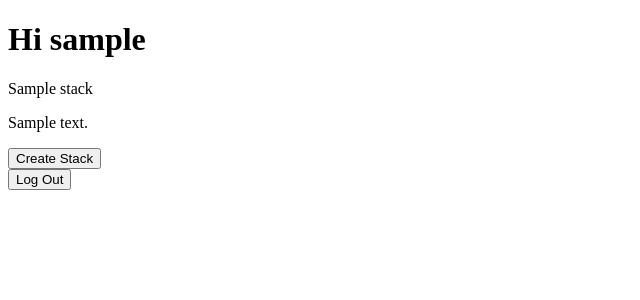
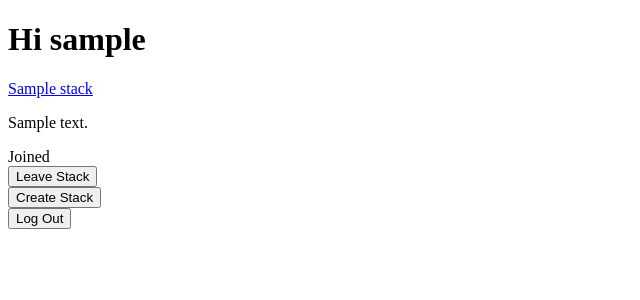
Before and after one commit to El-basel/stackexchange-clone, a Django app: page / in a window 1280 px wide. Shown: the top 300 px of the page, without its empty margins (0-640 px from the left). Run offline with Django 5.2, Linux system fonts and the light colour scheme; a user stored in the database is signed in; tables that the repository leaves empty hold one stand-in row (values such as "Sample post").

Commit message:
added home page

```diff
--- a/stackexchange/settings.py
+++ b/stackexchange/settings.py
@@ -79,7 +79,7 @@ DATABASES = {
     'default': {
         'ENGINE': 'django.db.backends.postgresql',
         'NAME': os.getenv('NAME'),
-        'USER': os.getenv('USER'),
+        'USER': os.getenv('DB_USER'),
         'PASSWORD': os.getenv('PASSWORD'),
         'HOST': os.getenv('HOST'),
         'PORT': '',
--- a/stackexchangeapp/models.py
+++ b/stackexchangeapp/models.py
@@ -1,18 +1,24 @@
 from django.db import models
 from django.contrib.auth.models import AbstractUser
 from django.core.exceptions import ValidationError
+from django.utils.text import slugify
 
 class User(AbstractUser):
     email = models.EmailField(blank=False)
 
 class Stack(models.Model):
     title = models.CharField(max_length=30)
+    slug = models.SlugField(blank=True)
     description = models.TextField(blank=True)
     created_at = models.DateTimeField(auto_now_add=True)
     created_by = models.ForeignKey(User, on_delete=models.SET_NULL, null=True)
 
     def __str__(self):
         return self.title
+    def save(self, *args, **kwargs):
+        if not self.slug:
+            self.slug = slugify(self.title)
+        super().save(*args, **kwargs)
 
 
 class StackMembership(models.Model):
--- a/stackexchangeapp/urls.py
+++ b/stackexchangeapp/urls.py
@@ -1,10 +1,13 @@
 from django.urls import path, include
-from .views import SignUpView, HomeView, StackCreationView
+from .views import *
 from django.contrib.auth.decorators import login_required
 
 urlpatterns = [
-    path('', login_required(HomeView.as_view()), name="home"),
+    path('', HomeView.as_view(), name="home"),
     path('accounts/signup/', SignUpView.as_view(), name="signup"),
     path('accounts/', include("django.contrib.auth.urls")),
-    path('create-stack/', login_required(StackCreationView.as_view()), name="create_stack")
+    path('create-stack/', StackCreationView.as_view(), name="create_stack"),
+    path('join-stack/<int:stack_id>', JoinStackView.as_view(), name="join_stack"),
+    path('leave-stack/<int:stack_id>', LeaveStackView.as_view(), name="leave_stack"),
+    path('stack/<int:stack_id>/<slug:stack_slug>', StackDetailView.as_view(),name="stack")
 ]
--- a/stackexchangeapp/views.py
+++ b/stackexchangeapp/views.py
@@ -1,8 +1,9 @@
-from django.shortcuts import render
+from django.shortcuts import render, redirect, get_object_or_404
 from .forms import UserCreationFormStackApp, StackCreationForm
 from django.urls import reverse_lazy
-from django.views.generic import CreateView, TemplateView
+from django.views.generic import CreateView, TemplateView, View
 from .models import *
+from django.contrib.auth.mixins import LoginRequiredMixin
 # Create your views here.
 
 class SignUpView(CreateView):
@@ -10,18 +11,40 @@ class SignUpView(CreateView):
     success_url = reverse_lazy("login")
     template_name = "registration/signup.html"
 
-class HomeView(TemplateView):
+class HomeView(LoginRequiredMixin, TemplateView):
     template_name = "home.html"
     stacks = Stack.objects.all()
     def get(self, request, *args, **kwargs):
-        context = {"user": request.user, "stacks": self.stacks}
+        joined_stacks_ids = StackMembership.objects.filter(user=request.user).values_list('stack_id', flat=True)
+        context = {"user": request.user, "stacks": self.stacks, 'joined_stacks_ids':joined_stacks_ids}
         return render(request, self.template_name, context)
 
-class StackCreationView(CreateView):
+class StackCreationView(LoginRequiredMixin, CreateView):
     template_name = "stack_creation.html"
     form_class = StackCreationForm
     success_url = reverse_lazy("home")
-    model = Stack
     def form_valid(self, form):
         form.instance.created_by = self.request.user
-        return super().form_valid(form)
+        response = super().form_valid(form)
+        StackMembership.objects.create(user=self.request.user, stack=form.instance, reputation = 0)
+        return response
+
+class JoinStackView(LoginRequiredMixin, CreateView):
+    def post(self, request, *args, **kwargs):
+        stack_id = kwargs['stack_id']
+        stack = Stack.objects.get(pk=stack_id)
+        StackMembership.objects.get_or_create(user=request.user, stack=stack, defaults={'reputation':0})
+        return redirect('home')
+
+class LeaveStackView(LoginRequiredMixin, CreateView):
+    def post(self, request, *args, **kwargs):
+        stack_id = kwargs['stack_id']
+        stack = Stack.objects.get(pk=stack_id)
+        StackMembership.objects.filter(user=request.user, stack=stack).delete()
+        return redirect('home')
+
+class StackDetailView(LoginRequiredMixin, View):
+    def get(self, request, *args, **kwargs):
+        stack = Stack.objects.get(pk=kwargs['stack_id'])
+        context = {'stack': stack}
+        return render(request, 'stack.html', context)
--- a/templates/home.html
+++ b/templates/home.html
@@ -7,8 +7,22 @@
 <H1>Hi {{ user.username }}</H1>
 {% if stacks %}
     {% for stack in stacks %}
-    <p>{{ stack.title }}</p>
+    <a href="{% url 'stack' stack.id stack.slug %}"><p>{{ stack.title }}</p></a>
     <p>{{ stack.description }}</p>
+    {% if stack.id in joined_stacks_ids %}
+    <span>Joined</span>
+    <form method="post" action="{% url 'leave_stack' stack.id %}">
+        {% csrf_token %}
+        <button type="submit">Leave Stack</button>
+    </form>
+    {% else %}
+    <span>Not Joined</span>
+
+    <form method="post" action="{% url 'join_stack' stack.id %}">
+        {% csrf_token %}
+        <button type="submit">Join Stack</button>
+    </form>
+    {% endif %}
     {% endfor %}
 {% else %}
     <p>No available stacks, create one!</p>
--- a/templates/registration/login.html
+++ b/templates/registration/login.html
@@ -9,4 +9,5 @@
     {{ form }}
     <button type="submit">Log In</button>
 </form>
+<a href="{% url 'signup' %}">Sign in</a>
 {% endblock %}
```
Also changed, not shown: templates/stack.html (added, +7 -0 lines), stackexchangeapp/migrations/0002_stack_slug.py (added).
